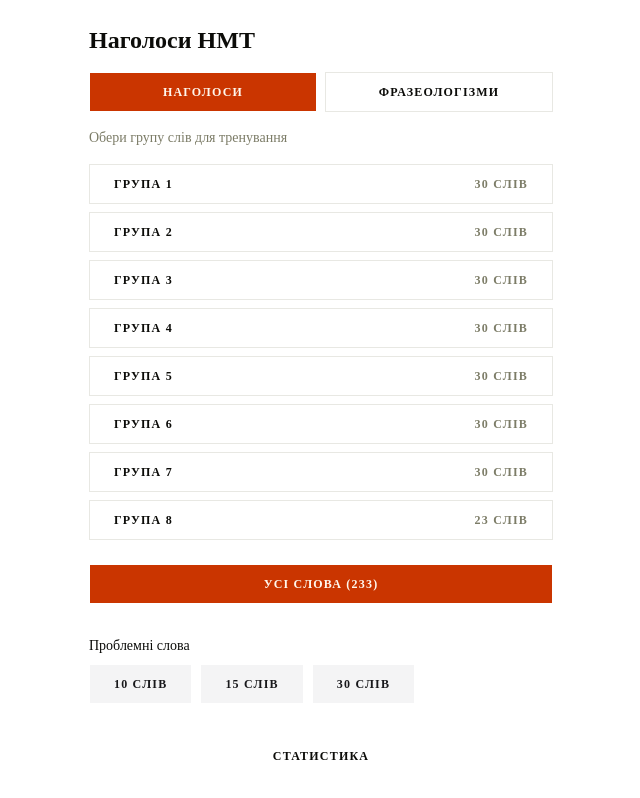
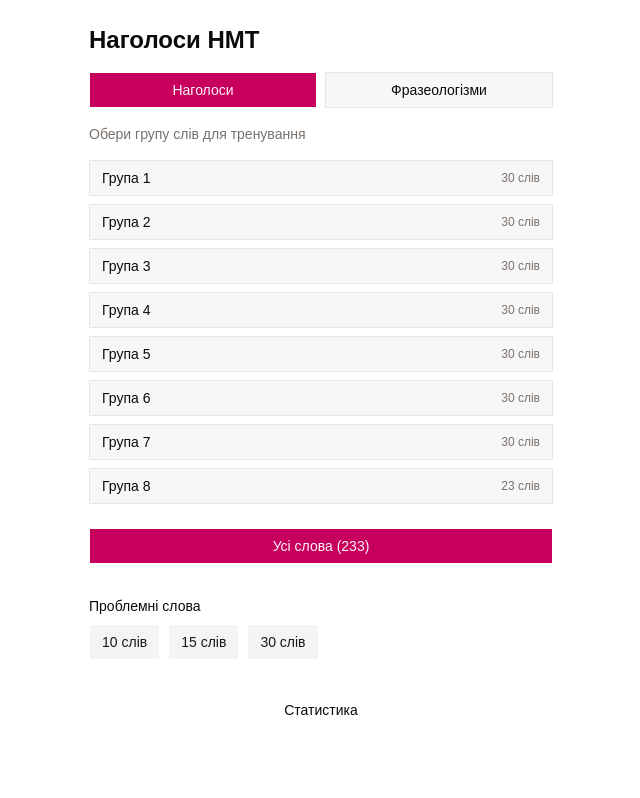
Before and after one commit to PashaBudzin/nagolosy, a React (Vite) app: page / in a window 1280 px wide. Shown: the whole page, without its empty margins (319-959 px from the left). Built offline with nearby package versions, Linux system fonts and the light colour scheme.

Commit message:
feat: update theme

```diff
--- a/package.json
+++ b/package.json
@@ -16,16 +16,18 @@
   },
   "dependencies": {
     "@base-ui/react": "^1.6.0",
+    "@fontsource-variable/inter": "^5.3.0",
     "@fontsource-variable/noto-serif": "^5.3.0",
     "@fontsource-variable/public-sans": "^5.3.0",
     "@remixicon/react": "^4.9.0",
     "@tailwindcss/vite": "^4",
     "class-variance-authority": "^0.7.1",
     "clsx": "^2.1.1",
+    "lucide-react": "^1.28.0",
     "react": "^19.2.6",
     "react-dom": "^19.2.6",
     "react-router-dom": "^7.18.1",
-    "shadcn": "^4.16.0",
+    "shadcn": "^4.16.1",
     "tailwind-merge": "^3.6.0",
     "tailwindcss": "^4",
     "tw-animate-css": "^1.4.0"
--- a/src/components/ui/button.tsx
+++ b/src/components/ui/button.tsx
@@ -4,31 +4,31 @@ import { cva, type VariantProps } from "class-variance-authority"
 import { cn } from "@/lib/utils"
 
 const buttonVariants = cva(
-  "group/button inline-flex shrink-0 items-center justify-center rounded-none border border-transparent bg-clip-padding text-xs font-semibold tracking-widest whitespace-nowrap uppercase transition-all outline-none select-none focus-visible:border-ring focus-visible:ring-2 focus-visible:ring-ring/30 active:not-aria-[haspopup]:translate-y-px disabled:pointer-events-none disabled:opacity-50 aria-invalid:border-destructive aria-invalid:ring-2 aria-invalid:ring-destructive/20 dark:aria-invalid:border-destructive/50 dark:aria-invalid:ring-destructive/40 [&_svg]:pointer-events-none [&_svg]:shrink-0 [&_svg:not([class*='size-'])]:size-3.5",
+  "group/button inline-flex shrink-0 items-center justify-center rounded-4xl border border-transparent bg-clip-padding text-sm font-medium whitespace-nowrap transition-all outline-none select-none focus-visible:border-ring focus-visible:ring-[3px] focus-visible:ring-ring/50 active:not-aria-[haspopup]:translate-y-px disabled:pointer-events-none disabled:opacity-50 aria-invalid:border-destructive aria-invalid:ring-[3px] aria-invalid:ring-destructive/20 dark:aria-invalid:border-destructive/50 dark:aria-invalid:ring-destructive/40 [&_svg]:pointer-events-none [&_svg]:shrink-0 [&_svg:not([class*='size-'])]:size-4",
   {
     variants: {
       variant: {
         default: "bg-primary text-primary-foreground hover:bg-primary/80",
         outline:
-          "border-border bg-transparent hover:bg-muted hover:text-foreground aria-expanded:bg-muted aria-expanded:text-foreground dark:hover:bg-input/30",
+          "border-border bg-input/30 hover:bg-input/50 hover:text-foreground aria-expanded:bg-muted aria-expanded:text-foreground",
         secondary:
           "bg-secondary text-secondary-foreground hover:bg-[color-mix(in_oklch,var(--secondary),var(--foreground)_5%)] aria-expanded:bg-secondary aria-expanded:text-secondary-foreground",
         ghost:
           "hover:bg-muted hover:text-foreground aria-expanded:bg-muted aria-expanded:text-foreground dark:hover:bg-muted/50",
         destructive:
           "bg-destructive/10 text-destructive hover:bg-destructive/20 focus-visible:border-destructive/40 focus-visible:ring-destructive/20 dark:bg-destructive/20 dark:hover:bg-destructive/30 dark:focus-visible:ring-destructive/40",
-        link: "text-primary underline underline-offset-4 hover:underline",
+        link: "text-primary underline-offset-4 hover:underline",
       },
       size: {
         default:
-          "h-10 gap-1.5 px-6 has-data-[icon=inline-end]:pr-4 has-data-[icon=inline-start]:pl-4",
-        xs: "h-7 gap-1 px-3 has-data-[icon=inline-end]:pr-2 has-data-[icon=inline-start]:pl-2 [&_svg:not([class*='size-'])]:size-3",
-        sm: "h-9 gap-1 px-4 has-data-[icon=inline-end]:pr-3 has-data-[icon=inline-start]:pl-3",
-        lg: "h-11 gap-1.5 px-8 has-data-[icon=inline-end]:pr-5 has-data-[icon=inline-start]:pl-5",
-        icon: "size-10",
-        "icon-xs": "size-7 [&_svg:not([class*='size-'])]:size-3",
-        "icon-sm": "size-9",
-        "icon-lg": "size-11",
+          "h-9 gap-1.5 px-3 has-data-[icon=inline-end]:pr-2.5 has-data-[icon=inline-start]:pl-2.5",
+        xs: "h-6 gap-1 px-2.5 text-xs has-data-[icon=inline-end]:pr-2 has-data-[icon=inline-start]:pl-2 [&_svg:not([class*='size-'])]:size-3",
+        sm: "h-8 gap-1 px-3 has-data-[icon=inline-end]:pr-2 has-data-[icon=inline-start]:pl-2",
+        lg: "h-10 gap-1.5 px-4 has-data-[icon=inline-end]:pr-3 has-data-[icon=inline-start]:pl-3",
+        icon: "size-9",
+        "icon-xs": "size-6 [&_svg:not([class*='size-'])]:size-3",
+        "icon-sm": "size-8",
+        "icon-lg": "size-10",
       },
     },
     defaultVariants: {
--- a/src/index.css
+++ b/src/index.css
@@ -3,81 +3,82 @@
 @import "shadcn/tailwind.css";
 @import "@fontsource-variable/noto-serif";
 @import "@fontsource-variable/public-sans";
+@import "@fontsource-variable/inter";
 
 @custom-variant dark (&:is(.dark *));
 
 :root {
     --background: oklch(1 0 0);
-    --foreground: oklch(0.153 0.006 107.1);
+    --foreground: oklch(0.147 0.004 49.25);
     --card: oklch(1 0 0);
-    --card-foreground: oklch(0.153 0.006 107.1);
+    --card-foreground: oklch(0.147 0.004 49.25);
     --popover: oklch(1 0 0);
-    --popover-foreground: oklch(0.153 0.006 107.1);
-    --primary: oklch(0.553 0.195 38.402);
-    --primary-foreground: oklch(0.98 0.016 73.684);
+    --popover-foreground: oklch(0.147 0.004 49.25);
+    --primary: oklch(0.525 0.223 3.958);
+    --primary-foreground: oklch(0.971 0.014 343.198);
     --secondary: oklch(0.967 0.001 286.375);
     --secondary-foreground: oklch(0.21 0.006 285.885);
-    --muted: oklch(0.966 0.005 106.5);
-    --muted-foreground: oklch(0.58 0.031 107.3);
-    --accent: oklch(0.966 0.005 106.5);
-    --accent-foreground: oklch(0.228 0.013 107.4);
+    --muted: oklch(0.97 0.001 106.424);
+    --muted-foreground: oklch(0.553 0.013 58.071);
+    --accent: oklch(0.97 0.001 106.424);
+    --accent-foreground: oklch(0.216 0.006 56.043);
     --destructive: oklch(0.577 0.245 27.325);
-    --border: oklch(0.93 0.007 106.5);
-    --input: oklch(0.93 0.007 106.5);
-    --ring: oklch(0.737 0.021 106.9);
-    --chart-1: oklch(0.88 0.011 106.6);
-    --chart-2: oklch(0.58 0.031 107.3);
-    --chart-3: oklch(0.466 0.025 107.3);
-    --chart-4: oklch(0.394 0.023 107.4);
-    --chart-5: oklch(0.286 0.016 107.4);
-    --radius: 0.625rem;
-    --sidebar: oklch(0.988 0.003 106.5);
-    --sidebar-foreground: oklch(0.153 0.006 107.1);
-    --sidebar-primary: oklch(0.646 0.222 41.116);
-    --sidebar-primary-foreground: oklch(0.98 0.016 73.684);
-    --sidebar-accent: oklch(0.966 0.005 106.5);
-    --sidebar-accent-foreground: oklch(0.228 0.013 107.4);
-    --sidebar-border: oklch(0.93 0.007 106.5);
-    --sidebar-ring: oklch(0.737 0.021 106.9);
+    --border: oklch(0.923 0.003 48.717);
+    --input: oklch(0.923 0.003 48.717);
+    --ring: oklch(0.709 0.01 56.259);
+    --chart-1: oklch(0.823 0.12 346.018);
+    --chart-2: oklch(0.656 0.241 354.308);
+    --chart-3: oklch(0.592 0.249 0.584);
+    --chart-4: oklch(0.525 0.223 3.958);
+    --chart-5: oklch(0.459 0.187 3.815);
+    --radius: 0;
+    --sidebar: oklch(0.985 0.001 106.423);
+    --sidebar-foreground: oklch(0.147 0.004 49.25);
+    --sidebar-primary: oklch(0.592 0.249 0.584);
+    --sidebar-primary-foreground: oklch(0.971 0.014 343.198);
+    --sidebar-accent: oklch(0.97 0.001 106.424);
+    --sidebar-accent-foreground: oklch(0.216 0.006 56.043);
+    --sidebar-border: oklch(0.923 0.003 48.717);
+    --sidebar-ring: oklch(0.709 0.01 56.259);
 }
 
 .dark {
-    --background: oklch(0.153 0.006 107.1);
-    --foreground: oklch(0.988 0.003 106.5);
-    --card: oklch(0.228 0.013 107.4);
-    --card-foreground: oklch(0.988 0.003 106.5);
-    --popover: oklch(0.228 0.013 107.4);
-    --popover-foreground: oklch(0.988 0.003 106.5);
-    --primary: oklch(0.47 0.157 37.304);
-    --primary-foreground: oklch(0.98 0.016 73.684);
+    --background: oklch(0.147 0.004 49.25);
+    --foreground: oklch(0.985 0.001 106.423);
+    --card: oklch(0.216 0.006 56.043);
+    --card-foreground: oklch(0.985 0.001 106.423);
+    --popover: oklch(0.216 0.006 56.043);
+    --popover-foreground: oklch(0.985 0.001 106.423);
+    --primary: oklch(0.459 0.187 3.815);
+    --primary-foreground: oklch(0.971 0.014 343.198);
     --secondary: oklch(0.274 0.006 286.033);
     --secondary-foreground: oklch(0.985 0 0);
-    --muted: oklch(0.286 0.016 107.4);
-    --muted-foreground: oklch(0.737 0.021 106.9);
-    --accent: oklch(0.286 0.016 107.4);
-    --accent-foreground: oklch(0.988 0.003 106.5);
+    --muted: oklch(0.268 0.007 34.298);
+    --muted-foreground: oklch(0.709 0.01 56.259);
+    --accent: oklch(0.268 0.007 34.298);
+    --accent-foreground: oklch(0.985 0.001 106.423);
     --destructive: oklch(0.704 0.191 22.216);
     --border: oklch(1 0 0 / 10%);
     --input: oklch(1 0 0 / 15%);
-    --ring: oklch(0.58 0.031 107.3);
-    --chart-1: oklch(0.88 0.011 106.6);
-    --chart-2: oklch(0.58 0.031 107.3);
-    --chart-3: oklch(0.466 0.025 107.3);
-    --chart-4: oklch(0.394 0.023 107.4);
-    --chart-5: oklch(0.286 0.016 107.4);
-    --sidebar: oklch(0.228 0.013 107.4);
-    --sidebar-foreground: oklch(0.988 0.003 106.5);
-    --sidebar-primary: oklch(0.705 0.213 47.604);
-    --sidebar-primary-foreground: oklch(0.98 0.016 73.684);
-    --sidebar-accent: oklch(0.286 0.016 107.4);
-    --sidebar-accent-foreground: oklch(0.988 0.003 106.5);
+    --ring: oklch(0.553 0.013 58.071);
+    --chart-1: oklch(0.823 0.12 346.018);
+    --chart-2: oklch(0.656 0.241 354.308);
+    --chart-3: oklch(0.592 0.249 0.584);
+    --chart-4: oklch(0.525 0.223 3.958);
+    --chart-5: oklch(0.459 0.187 3.815);
+    --sidebar: oklch(0.216 0.006 56.043);
+    --sidebar-foreground: oklch(0.985 0.001 106.423);
+    --sidebar-primary: oklch(0.656 0.241 354.308);
+    --sidebar-primary-foreground: oklch(0.971 0.014 343.198);
+    --sidebar-accent: oklch(0.268 0.007 34.298);
+    --sidebar-accent-foreground: oklch(0.985 0.001 106.423);
     --sidebar-border: oklch(1 0 0 / 10%);
-    --sidebar-ring: oklch(0.58 0.031 107.3);
+    --sidebar-ring: oklch(0.553 0.013 58.071);
 }
 
 @theme inline {
     --font-serif: 'Noto Serif Variable', serif;
-    --font-heading: 'Public Sans Variable', sans-serif;
+    --font-heading: var(--font-sans);
     --color-sidebar-ring: var(--sidebar-ring);
     --color-sidebar-border: var(--sidebar-border);
     --color-sidebar-accent-foreground: var(--sidebar-accent-foreground);
@@ -116,6 +117,7 @@
     --radius-2xl: calc(var(--radius) * 1.8);
     --radius-3xl: calc(var(--radius) * 2.2);
     --radius-4xl: calc(var(--radius) * 2.6);
+    --font-sans: 'Inter Variable', sans-serif;
 }
 
 @layer base {
@@ -126,6 +128,6 @@
     @apply bg-background text-foreground;
     }
   html {
-    @apply font-serif;
+    @apply font-sans;
     }
 }
```
Also changed, not shown: components.json, 1 other file (tests, documents, lock files or other folders).
